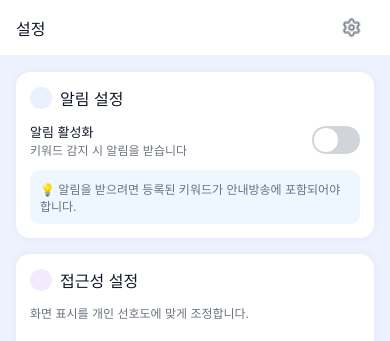
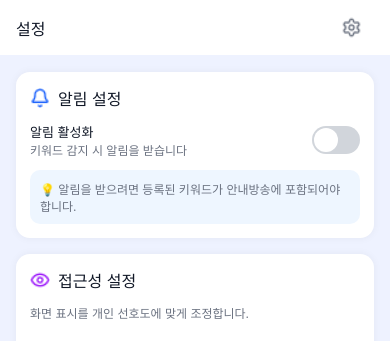
Before and after one commit to CSID-DGU/2025-2-CSC4004-1-5-team5, a React Native app in the folder frontend/: screen / in a window 390 px wide. Both pictures are taken after a click on the button "설정 열기". Shown: the top 341 px of the page. Built offline with nearby package versions, Linux system fonts and the light colour scheme.

Commit message:
[#39] feat: setting 이미지 추가

```diff
--- a/frontend/screens/SettingsScreen.js
+++ b/frontend/screens/SettingsScreen.js
@@ -1,3 +1,4 @@
+// screens/SettingsScreen.js
 import { useState } from 'react';
 import {
   StyleSheet,
@@ -43,14 +44,11 @@ export default function SettingsScreen({ onClose }) {
     const raw = mapXToValue(e.nativeEvent.locationX);
     const diffToDetent = Math.abs(raw - DETENT);
 
-    // 아직 걸리지 않았고 75% 근처면 스냅 + 잠금
     if (!detentLatched && diffToDetent <= SNAP_EPS) {
       persist({ ...settings, fontScalePct: DETENT });
       setDetentLatched(true);
       return;
     }
-
-    // 75%에서 잠겨있으면 충분히 벗어나야 통과
     if (detentLatched) {
       if (Math.abs(raw - DETENT) >= UNLOCK_EPS) {
         setDetentLatched(false);
@@ -60,8 +58,6 @@ export default function SettingsScreen({ onClose }) {
       }
       return;
     }
-
-    // 일반 이동
     persist({ ...settings, fontScalePct: raw });
   };
 
@@ -91,7 +87,11 @@ export default function SettingsScreen({ onClose }) {
         {/* 알림 설정 */}
         <View style={[styles.card, { backgroundColor: theme.colors.card }]}>
           <View style={styles.cardTitleRow}>
-            <View style={[styles.leadIcon, { backgroundColor: '#E9F0FF' }]} />
+            {/* ✅ 추가: 알림 아이콘 */}
+            <Image
+              source={require('../assets/alarm.png')}
+              style={styles.leadImg}
+            />
             <Text style={[styles.cardTitle, t(theme, 16)]}>알림 설정</Text>
           </View>
 
@@ -115,7 +115,11 @@ export default function SettingsScreen({ onClose }) {
         {/* 접근성 설정 */}
         <View style={[styles.card, { backgroundColor: theme.colors.card }]}>
           <View style={styles.cardTitleRow}>
-            <View style={[styles.leadIcon, { backgroundColor: '#F5E9FF' }]} />
+            {/* ✅ 추가: 접근성 아이콘 */}
+            <Image
+              source={require('../assets/Accessibility.png')}
+              style={styles.leadImg}
+            />
             <Text style={[styles.cardTitle, t(theme, 16)]}>접근성 설정</Text>
           </View>
 
@@ -269,7 +273,9 @@ const styles = StyleSheet.create({
     elevation: 2,
   },
   cardTitleRow: { flexDirection: 'row', alignItems: 'center', gap: 8 },
-  leadIcon: { width: 22, height: 22, borderRadius: 11 },
+  // ✅ 추가: 타이틀 왼쪽 아이콘 스타일
+  leadImg: { width: 20, height: 20, resizeMode: 'contain' },
+
   cardTitle: { fontWeight: '700' },
 
   rowBetween: {
```
Also changed, not shown: frontend/assets/Accessibility.png (added), frontend/assets/alarm.png (added).
